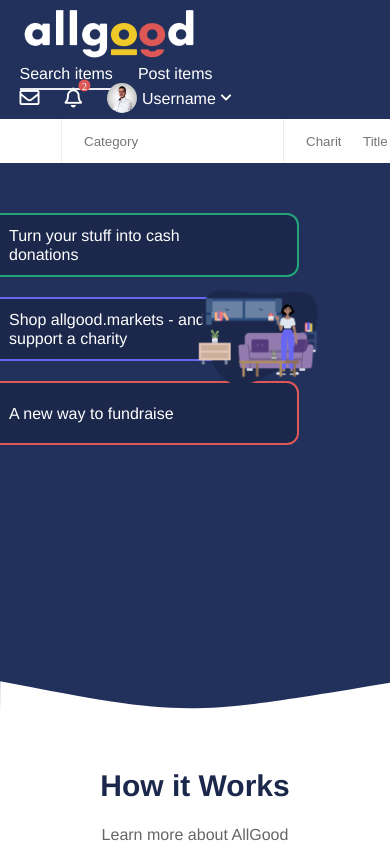
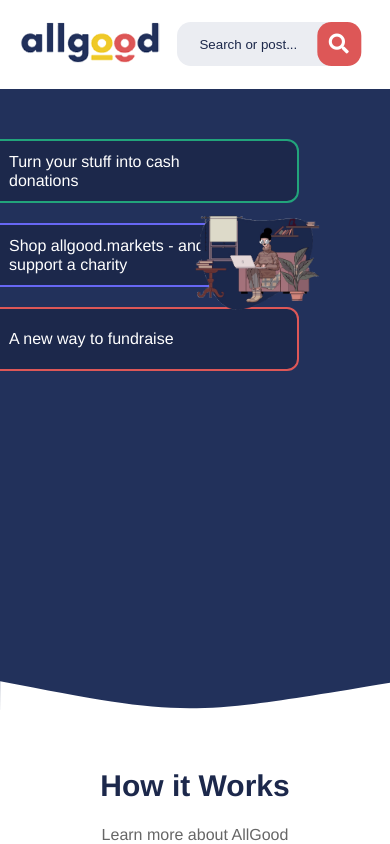
Before and after one commit to TeodorRadulovic/allgood, a Vue app: page / in a window 390 px wide. Built offline with nearby package versions, Linux system fonts and the light colour scheme.

Commit message:
responsive navigation

```diff
--- a/src/App.vue
+++ b/src/App.vue
@@ -1,12 +1,11 @@
 <template>
     <div id="app">
-        <Hero />
+        <Hero :mobileView='mobileView'/>
         <AboutUS />
         <ImageWithText />
         <FeaturedSlider />
         <SignUpDetail />
         <Footer />
-
     </div>
 </template>
 
@@ -28,6 +27,37 @@
         FeaturedSlider,
         Footer
     },
+
+    data() {
+        return {
+            mobileView: false
+        }
+    },
+
+    mounted() {
+        this.handleResize();
+    },
+
+    created() {
+        window.addEventListener('resize', this.handleResize);
+        this.handleResize();
+    },
+
+    destroyed() {
+        window.removeEventListener('resize', this.handleResize);
+    },
+
+    methods: {
+        handleResize() {
+            let width = window.innerWidth;
+
+            if(width < 768) {
+                this.mobileView = true;
+            } else {
+                this.mobileView = false;
+            }
+        }
+    }
 };
 </script>
 
--- a/src/components/Hero.vue
+++ b/src/components/Hero.vue
@@ -1,6 +1,6 @@
 <template>
     <div class="hero">
-        <Navigation />
+        <Navigation :mobileView="this.mobileView" />
 
         <!-- Hero content -->
         <div class="content content-wrapper flex-layout align-center">
@@ -26,7 +26,7 @@
 
             <!-- Img -->
             <div class="hero-img w-50">
-                <img :src="img" alt="hero-image">
+                <img :src="mobileView ? imgMobile : img" alt="hero-image">
             </div>
 
         </div>
@@ -40,6 +40,7 @@
 <script>
 import Navigation from "@/components/Navigation.vue";
 import img from '@/assets/media/Image-main.png'
+import imgMobile from '@/assets/media/image-mobile.png'
 
 export default {
     name: "Hero",
@@ -47,12 +48,17 @@
         Navigation
     },
 
+    props: {
+        mobileView: Boolean
+    },
+
     data() {
         return {
-            img
+            img, imgMobile
         }
     }
 }
+
 </script>
 
 <style scoped lang="scss">
--- a/src/components/Navigation.vue
+++ b/src/components/Navigation.vue
@@ -2,7 +2,7 @@
     <div class="nav">
         <div class="content wrapper flex-layout align-center">
             <!-- logo -->
-            <a href="javascript:void(0)"><img class="logo" :src="logo" alt="logo"></a>
+            <a class="logo" href="javascript:void(0)"><img :src="mobileView ? logoMobile : logo" alt="logo"></a>
 
             <!-- search item -->
             <div class="search-items d-flex justify-between text-light">
@@ -13,7 +13,7 @@
             <!-- search item form -->
             <div class="search-items-form active">
                 <form>
-                    <input type="text" class="search" placeholder="Location">
+                    <input type="text" class="search" :placeholder="mobileView ? 'Search or post...' : 'Location'">
                     <input type="text" class="search" placeholder="Category">
                     <input type="text" class="search" placeholder="Charity">
                     <button type="submit" class="search-button"><i class="fas fa-search"></i></button>
@@ -63,15 +63,19 @@
 <script>
 /* Import logo */
 import logo from "@/assets/media/logo-jsguru.png";
+import logoMobile from "@/assets/media/logo-mobile.png";
 import person from "@/assets/media/teodor.jpg";
 
 export default {
     name: "Navigation",
 
+    props: {
+        mobileView: Boolean
+    },
+
     data() {
         return {
-            logo,
-            person,
+            logo, logoMobile, person,
             notifications: 2
         }
     },
@@ -113,6 +117,8 @@
 }
 </script>
 
+
+
 <style scoped lang="scss">
     .nav {
         position: relative;
@@ -120,9 +126,11 @@
         background: $primary-bg-color;
         padding: 5px 0 50px 0;
 
-        img.logo {
-            width: 180px;
-            height: auto;
+        a.logo {
+            img {
+                width: 180px;
+                height: auto;
+            }
         }
 
         .search-items {
@@ -338,4 +346,54 @@
             }
         }
     }
+
+    /****************
+       Responsive
+    *****************/
+
+    @media(max-width: 768px) {
+        .nav {
+            padding: 20px 0;
+            a.logo {
+                width: 40%;
+                img {
+                    width: 100%;
+                }
+            }
+            background-color: $light;
+            .search-items, .status-info, .post-items-form {
+                display: none;
+            }
+
+            .search-items-form {
+                position: relative;
+                width: 55%;
+                left: unset;
+                transform: translateX(0);
+
+                &.active {
+                    left: unset;
+                    transform: translateX(0);
+                }
+
+                form {
+                    input {
+                        width: 100%;
+                        background: $light-gray;
+                        padding-right: 5px;
+                        &:nth-child(2), &:nth-child(3) {
+                            display: none;
+                        }
+
+                        &::placeholder {
+                            color: $dark-blue;
+                        }
+                    }
+                    button {
+                        transform: translateX(-22%);
+                    }
+                }
+            }
+        }
+    }
 </style>
```
Also changed, not shown: src/assets/media/logo-mobile.png (added).
